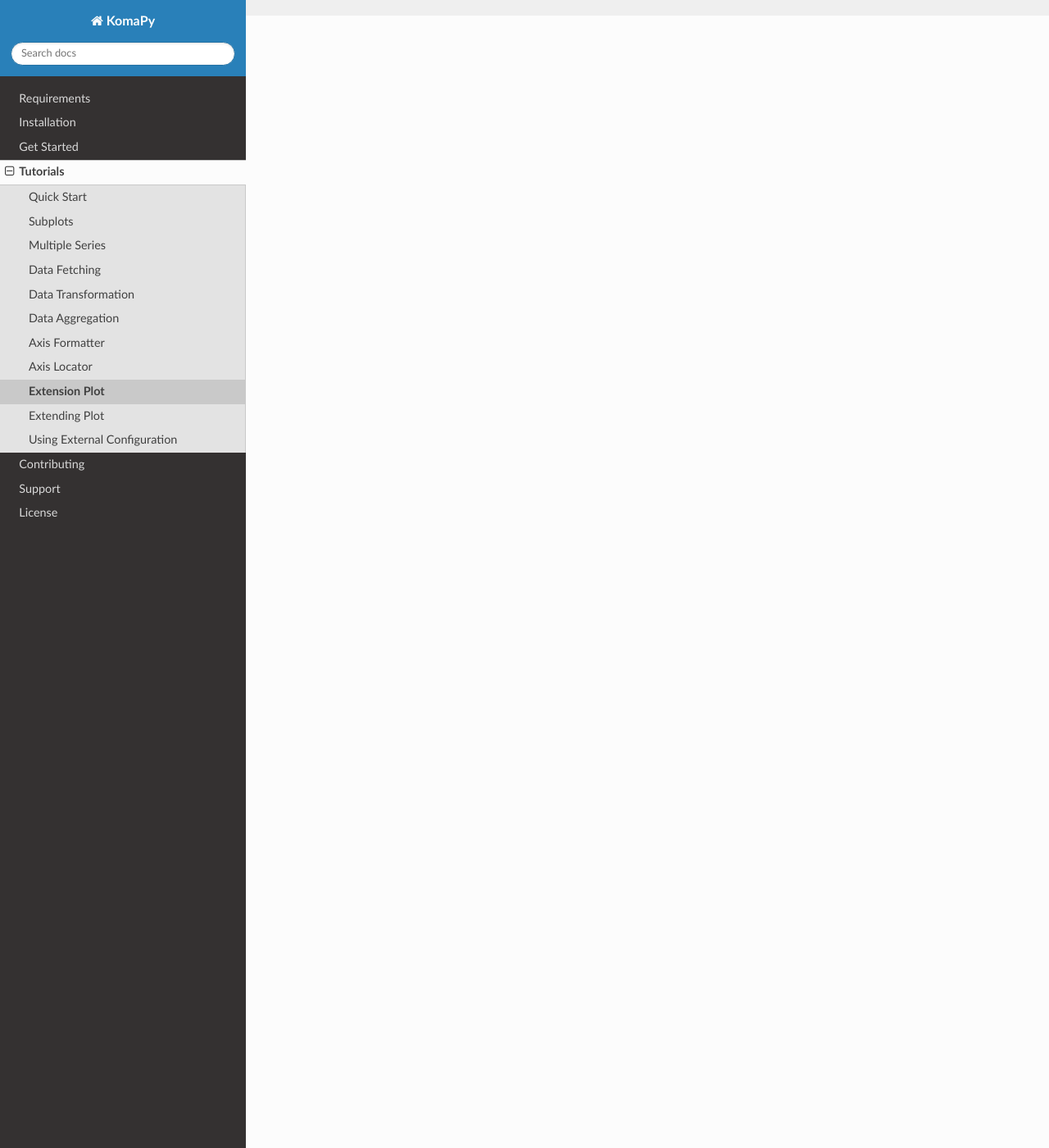
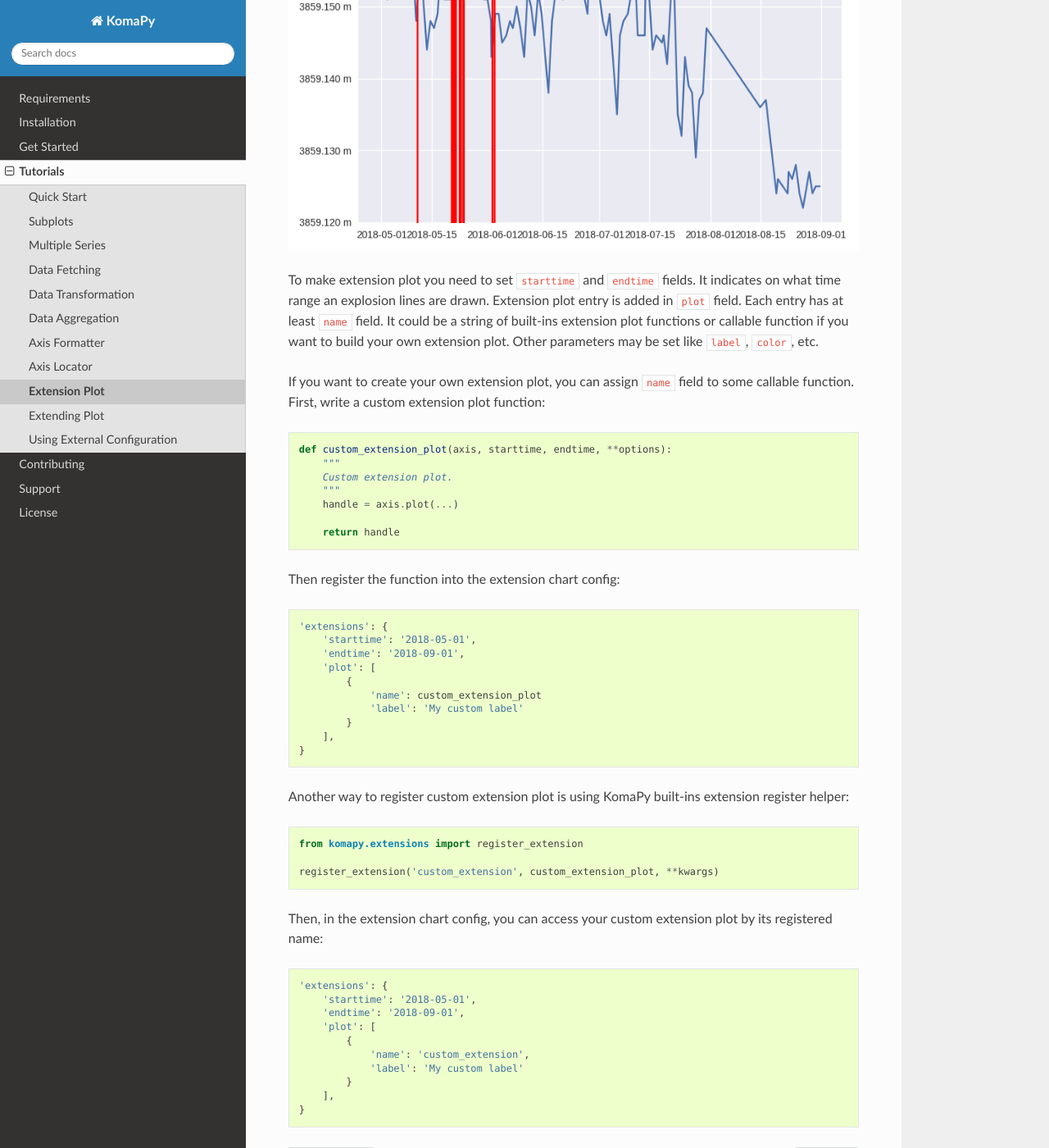
Before and after one commit to bpptkg/komapy, a Sphinx documentation site: the page built from docs/tutorials/extension_plot.rst, in a window 1280 px wide and 1400 px high, scrolled down 1381 px. Shown: the whole window at 82% size. Built offline with Sphinx 7.4.7 and the Read the Docs theme 2.0.0, drawn with Linux system fonts in a browser that asks for light colours; some of the changed text lies outside the part shown.

Commit message:
Write tutorials extension plot
Update extension plot handler

```diff
--- a/docs/tutorials/data_aggregation.rst
+++ b/docs/tutorials/data_aggregation.rst
@@ -22,7 +22,7 @@ etc. See the following example:
         },
         'fields': ['timestamp', 'energy'],
         'xaxis_date': True,
-        'aggregation': [
+        'aggregations': [
             {
                 'func': 'cumsum',
                 'field': 'energy',
--- a/docs/tutorials/data_transformation.rst
+++ b/docs/tutorials/data_transformation.rst
@@ -66,7 +66,7 @@ Then add that transformation function to series config:
         },
         'fields': ['timestamp', 'slope_distance'],
         'xaxis_date': True,
-        'transform': [
+        'transforms': [
             slope_correction,
         ]
     }
--- a/docs/tutorials/extension_plot.rst
+++ b/docs/tutorials/extension_plot.rst
@@ -1,3 +1,125 @@
 ==============
 Extension Plot
 ==============
+
+Extension plot is a feature provided by KomaPy to accommodate non-series data
+plot in chart object. One example is to plot vertical axis line indicating
+explosion event. Another example is to plot other data that should be drawn on
+each subplot figures, so you don't have to write chart config in each series.
+
+The following demonstrate on how to use extension plot to drawn vertical axis
+line indicating explosion line:
+
+.. code-block:: python
+
+    from komapy import Chart
+
+    chart = Chart({
+        'title': 'RB2',
+        'theme': 'seaborn',
+        'layout': {
+            'data': [
+                {
+                    'series': [
+                        {
+                            'name': 'edm',
+                            'query_params': {
+                                'benchmark': 'BAB0',
+                                'reflector': 'RB2',
+                                'start_at': '2018-05-01',
+                                'end_at': '2018-09-01',
+                                'ci': True
+                            },
+                            'fields': ['timestamp', 'slope_distance'],
+                            'xaxis_date': True,
+                            'formatter': {
+                                'y': {
+                                    'major': {
+                                        'format': '%.3f m'
+                                    }
+                                }
+                            }
+                        }
+                    ]
+                }
+            ]
+        },
+        'extensions': {
+            'starttime': '2018-05-01',
+            'endtime': '2018-09-01',
+            'plot': [
+                {
+                    'name': 'explosion',
+                    'label': 'Explosion',
+                    'color': 'red'
+                },
+            ],
+            'legend': {
+                'show': True,
+                'loc': 'upper right'
+            }
+        }
+    })
+
+.. image:: images/extension_plot/ep1.png
+
+To make extension plot you need to set ``starttime`` and ``endtime`` fields. It
+indicates on what time range an explosion lines are drawn. Extension plot entry
+is added in ``plot`` field. Each entry has at least ``name`` field. It could be
+a string of built-ins extension plot functions or callable function if you want
+to build your own extension plot. Other parameters may be set like ``label``,
+``color``, etc.
+
+If you want to create your own extension plot, you can assign ``name`` field to
+some callable function. First, write a custom extension plot function:
+
+.. code-block:: python
+
+    def custom_extension_plot(axis, starttime, endtime, **options):
+        """
+        Custom extension plot.
+        """
+        handle = axis.plot(...)
+
+        return handle
+
+Then register the function into the extension chart config:
+
+.. code-block:: python
+
+    'extensions': {
+        'starttime': '2018-05-01',
+        'endtime': '2018-09-01',
+        'plot': [
+            {
+                'name': custom_extension_plot
+                'label': 'My custom label'
+            }
+        ],
+    }
+
+Another way to register custom extension plot is using KomaPy built-ins
+extension register helper:
+
+.. code-block:: python
+
+    from komapy.extensions import register_extension
+
+    register_extension('custom_extension', custom_extension_plot, **kwargs)
+
+
+Then, in the extension chart config, you can access your custom extension plot
+by its registered name:
+
+.. code-block:: python
+
+    'extensions': {
+        'starttime': '2018-05-01',
+        'endtime': '2018-09-01',
+        'plot': [
+            {
+                'name': 'custom_extension',
+                'label': 'My custom label'
+            }
+        ],
+    }
```
Also changed, not shown: docs/tutorials/images/extension_plot/ep1.png (added), 5 other files.
